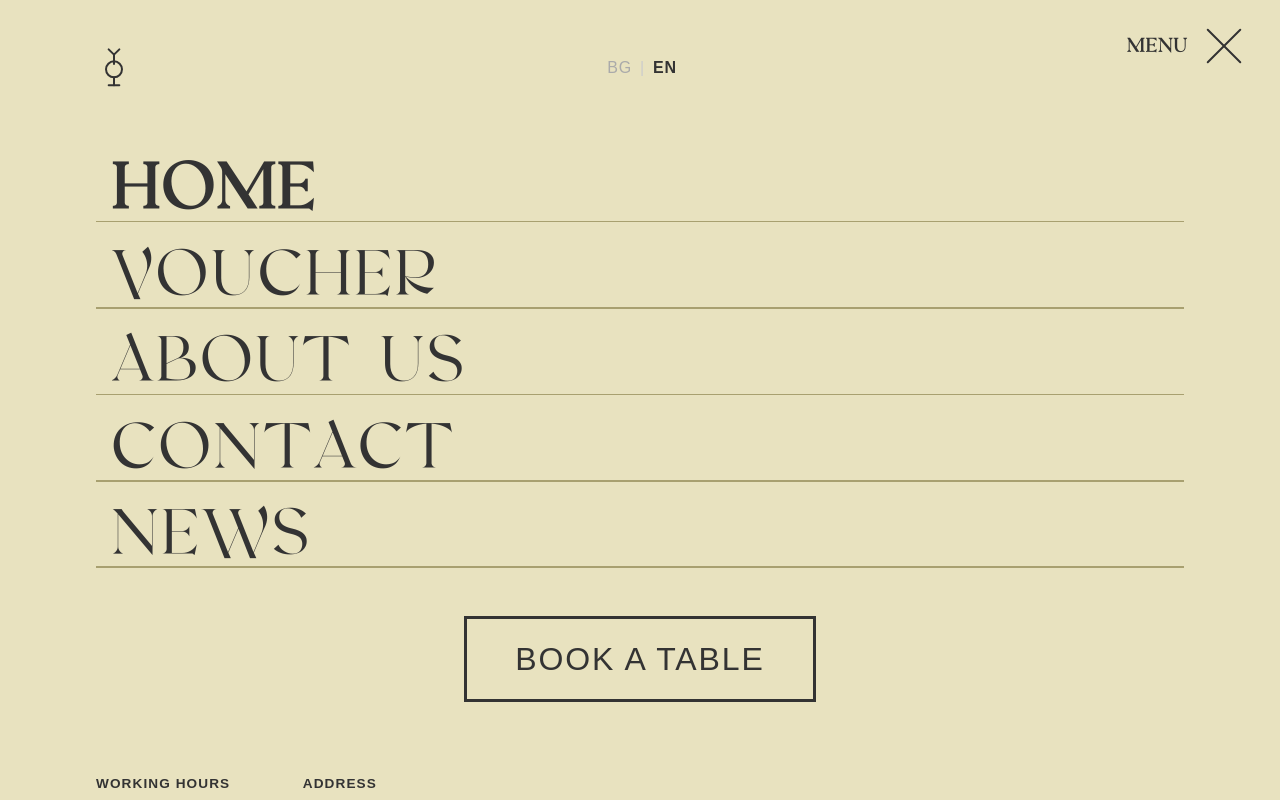
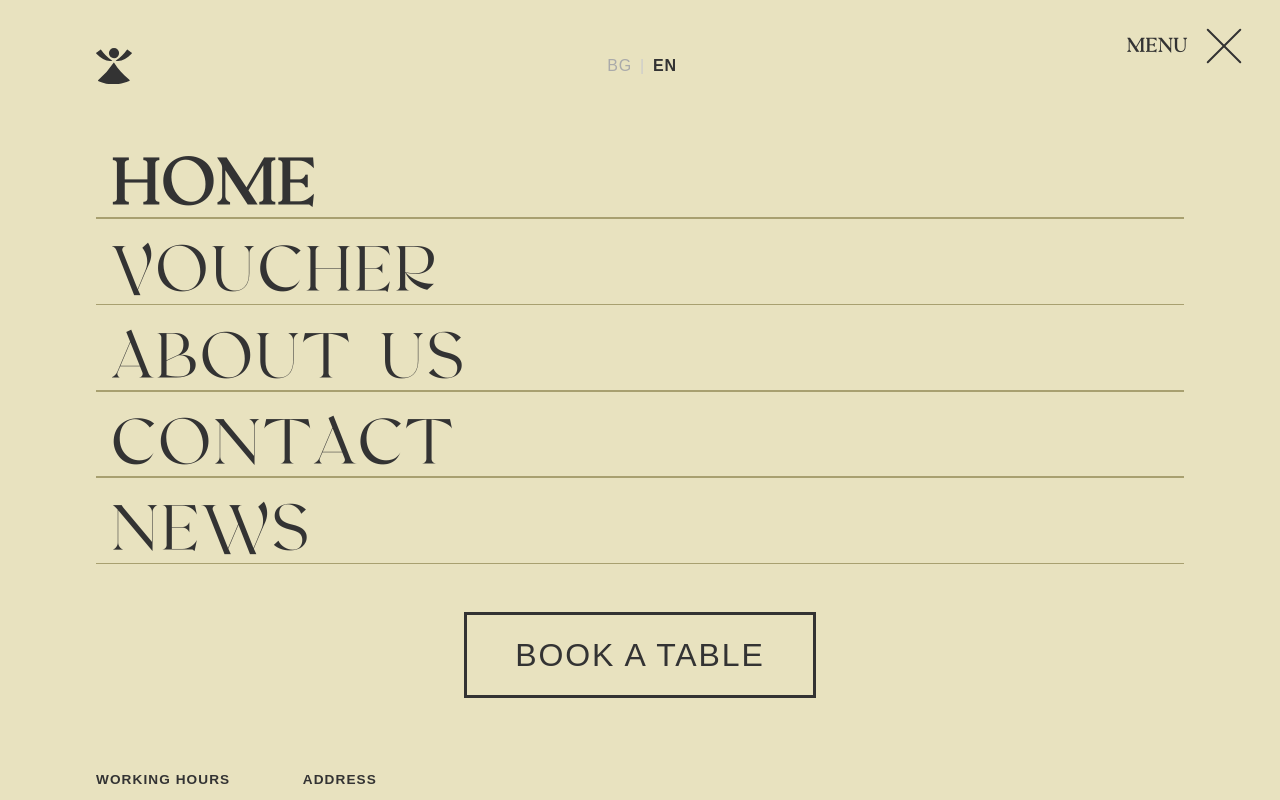
Before and after one commit to kaloyankolev13/ona_rest, a Next.js app: page /en in a window 1280 px wide. Both pictures are taken after a click on the button "MENU". Built offline with nearby package versions, Linux system fonts and the light colour scheme.

Commit message:
added the proper logo

```diff
--- a/src/components/SideBar/SideBar.module.css
+++ b/src/components/SideBar/SideBar.module.css
@@ -130,6 +130,11 @@
 .logo {
   display: flex;
   align-items: center;
+}
+
+.logo svg {
+  width: 28px;
+  height: auto;
 }
 
 /* Spacer keeps the header balanced (hamburger/X floats on top at this position) */
@@ -373,7 +378,7 @@
 
   .logo svg {
     width: 36px;
-    height: 40px;
+    height: auto;
   }
 
   .languageSwitcher {
--- a/src/components/SideBar/SideBar.tsx
+++ b/src/components/SideBar/SideBar.tsx
@@ -201,39 +201,36 @@ export function SideBar() {
             {/* Logo */}
             <div className={styles.logo}>
               <svg
-                width="26"
-                height="30"
-                viewBox="0 0 26 30"
-                fill="none"
                 xmlns="http://www.w3.org/2000/svg"
+                width="51.44"
+                height="51.91"
+                viewBox="0 0 51.44 51.91"
                 aria-label="ONA logo"
               >
+                <g data-name="Layer 2">
+                  <g data-name="Layer 1">
                     <path
-                  d="M9 1L13 5L17 1"
-                  stroke="#333"
-                  strokeWidth="1.5"
-                  strokeLinecap="round"
-                  strokeLinejoin="round"
+                      d="M25.73,0a7.3,7.3,0,1,1-7.29,7.3A7.3,7.3,0,0,1,25.73,0Z"
+                      fill="#333"
+                      fillRule="evenodd"
                     />
                     <path
-                  d="M13 5V12"
-                  stroke="#333"
-                  strokeWidth="1.5"
-                  strokeLinecap="round"
-                />
-                <circle cx="13" cy="16" r="6" stroke="#333" strokeWidth="1.5" />
-                <path
-                  d="M13 22V28"
-                  stroke="#333"
-                  strokeWidth="1.5"
-                  strokeLinecap="round"
+                      d="M1,6.39,5.77,2.7c1.05-.76.87-1,1.71.28C11,8.55,16.54,13.73,23.41,18.09,15.8,19.74,7.79,15.8.64,8.2c-1-1.12-.72-1,.33-1.81Z"
+                      fill="#333"
+                      fillRule="evenodd"
                     />
                     <path
-                  d="M9 28H17"
-                  stroke="#333"
-                  strokeWidth="1.5"
-                  strokeLinecap="round"
+                      d="M50.47,6.39,45.67,2.7c-1.05-.76-.87-1-1.71.28C40.4,8.55,34.9,13.73,28,18.09,35.64,19.74,43.65,15.8,50.8,8.2c1-1.12.72-1-.33-1.81Z"
+                      fill="#333"
+                      fillRule="evenodd"
                     />
+                    <path
+                      d="M24.6,21.79A109.58,109.58,0,0,1,3.71,45.33c-.92.8-1.69,1.44,0,2.08C12,50.52,16.91,51.94,26,51.9c7.24.16,14.49-2.19,21.43-4.69,1.45-.52.6-1.4-.14-2.05C38.16,37.1,31.43,29.73,26.37,21.68c-.81-1.3-1.09-.95-1.77.11Z"
+                      fill="#333"
+                      fillRule="evenodd"
+                    />
+                  </g>
+                </g>
               </svg>
             </div>
 
```
Lines whose indentation alone changed are shown as unchanged.
